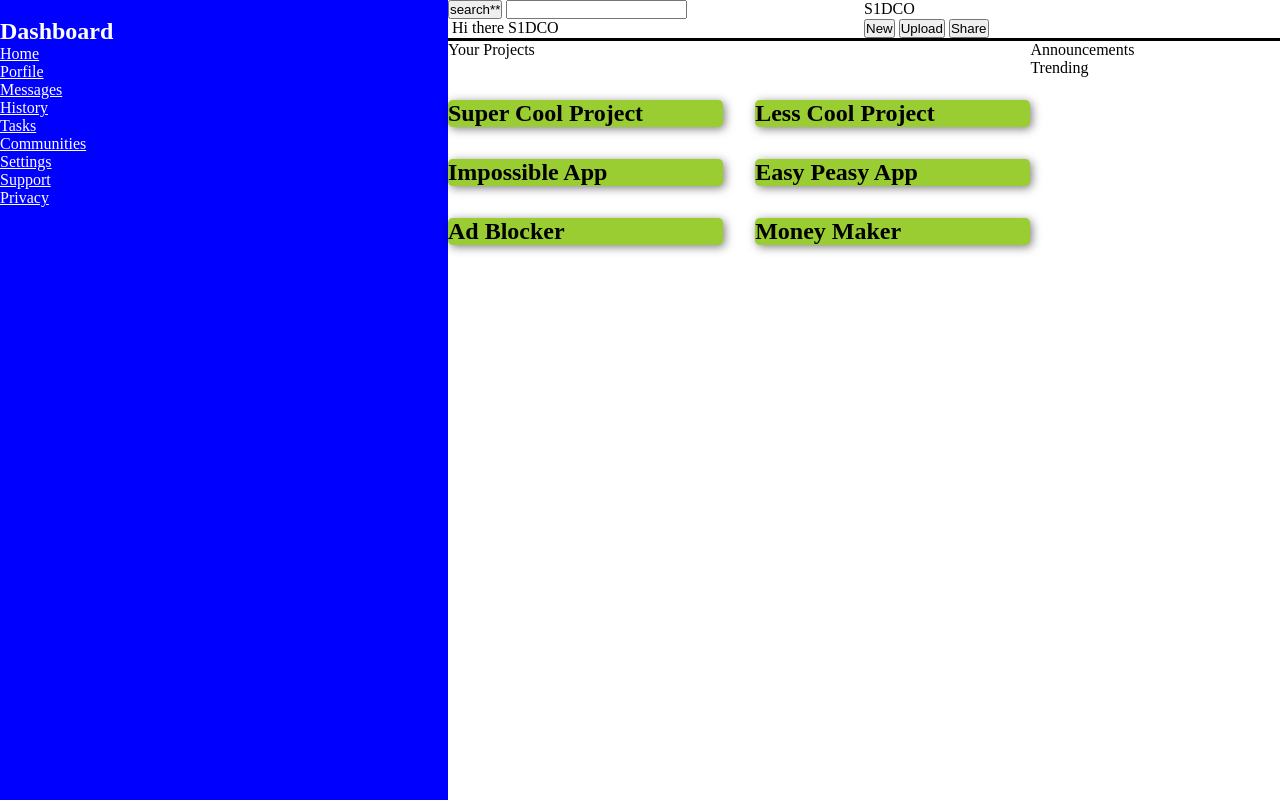
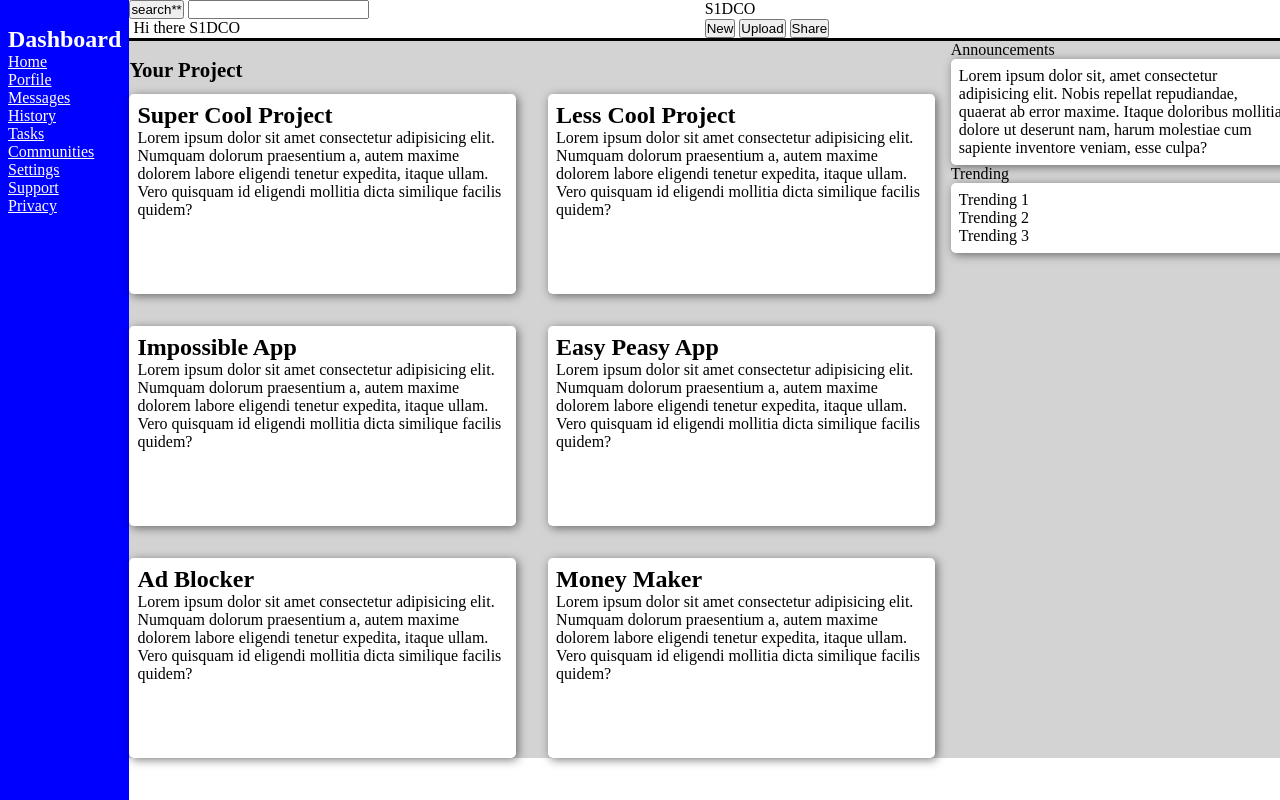
Before and after one commit to symoun/admin-dashboard, a plain HTML site: page index.html in a window 1280 px wide. Drawn offline with Linux system fonts and the light colour scheme; a script that the page names is missing.

Commit message:
added some layout

```diff
--- a/index.html
+++ b/index.html
@@ -55,19 +55,75 @@
       </header>
       <main>
         <div class="grid-project-container">
-          <span>Your Projects</span>
-          <div class="grid-project-item"><h2>Super Cool Project</h2></div>
-          <div class="grid-project-item"><h2>Less Cool Project</h2></div>
-          <div class="grid-project-item"><h2>Impossible App</h2></div>
-          <div class="grid-project-item"><h2>Easy Peasy App</h2></div>
-          <div class="grid-project-item"><h2>Ad Blocker</h2></div>
-          <div class="grid-project-item"><h2>Money Maker</h2></div>
+          <div class="grid-project-item">
+            <h2>Super Cool Project</h2>
+            <p>
+              Lorem ipsum dolor sit amet consectetur adipisicing elit. Numquam
+              dolorum praesentium a, autem maxime dolorem labore eligendi
+              tenetur expedita, itaque ullam. Vero quisquam id eligendi mollitia
+              dicta similique facilis quidem?
+            </p>
+          </div>
+          <div class="grid-project-item">
+            <h2>Less Cool Project</h2>
+            <p>
+              Lorem ipsum dolor sit amet consectetur adipisicing elit. Numquam
+              dolorum praesentium a, autem maxime dolorem labore eligendi
+              tenetur expedita, itaque ullam. Vero quisquam id eligendi mollitia
+              dicta similique facilis quidem?
+            </p>
+          </div>
+          <div class="grid-project-item">
+            <h2>Impossible App</h2>
+            <p>
+              Lorem ipsum dolor sit amet consectetur adipisicing elit. Numquam
+              dolorum praesentium a, autem maxime dolorem labore eligendi
+              tenetur expedita, itaque ullam. Vero quisquam id eligendi mollitia
+              dicta similique facilis quidem?
+            </p>
+          </div>
+          <div class="grid-project-item">
+            <h2>Easy Peasy App</h2>
+            <p>
+              Lorem ipsum dolor sit amet consectetur adipisicing elit. Numquam
+              dolorum praesentium a, autem maxime dolorem labore eligendi
+              tenetur expedita, itaque ullam. Vero quisquam id eligendi mollitia
+              dicta similique facilis quidem?
+            </p>
+          </div>
+          <div class="grid-project-item">
+            <h2>Ad Blocker</h2>
+            <p>
+              Lorem ipsum dolor sit amet consectetur adipisicing elit. Numquam
+              dolorum praesentium a, autem maxime dolorem labore eligendi
+              tenetur expedita, itaque ullam. Vero quisquam id eligendi mollitia
+              dicta similique facilis quidem?
+            </p>
+          </div>
+          <div class="grid-project-item">
+            <h2>Money Maker</h2>
+            <p>
+              Lorem ipsum dolor sit amet consectetur adipisicing elit. Numquam
+              dolorum praesentium a, autem maxime dolorem labore eligendi
+              tenetur expedita, itaque ullam. Vero quisquam id eligendi mollitia
+              dicta similique facilis quidem?
+            </p>
+          </div>
         </div>
         <div class="grid-AT-container">
           <span>Announcements</span>
-          <div class="grid-announcement"></div>
+          <div class="grid-announcement">
+            Lorem ipsum dolor sit, amet consectetur adipisicing elit. Nobis
+            repellat repudiandae, quaerat ab error maxime. Itaque doloribus
+            mollitia dolore ut deserunt nam, harum molestiae cum sapiente
+            inventore veniam, esse culpa?
+          </div>
           <span>Trending</span>
-          <div class="grid-trending"></div>
+          <div class="grid-trending">
+            <div>Trending 1</div>
+            <div>Trending 2</div>
+            <div>Trending 3</div>
+          </div>
         </div>
       </main>
       <footer></footer>
--- a/script.js
+++ /dev/null
@@ -1,4 +0,0 @@
-function gridProjectSize(size) {
-  const gridItem = document.createElement("div");
-  for (let i = 0; i < size; i++) {}
-}
--- a/style.css
+++ b/style.css
@@ -3,23 +3,31 @@
   margin: 0px;
   box-sizing: border-box;
 }
+
 body {
   height: 100vh;
   display: flex;
 }
 
+/*Side Bar*/
 aside.sidebar {
-  flex: 1 1 35%;
+  flex: 1 1 auto;
+  min-width: min-content;
+  padding: 0.5em;
   background-color: blue;
   color: white;
 }
+
 aside a {
   color: white;
 }
+
 div.non-sidebar-content {
-  flex: 1 1 65%;
+  flex: 1 1 auto;
+  min-width: min-content;
 }
 
+/*Top Part*/
 header {
   border-bottom: 3px solid black;
   box-shadow: black;
@@ -32,25 +40,41 @@ header {
 main {
   display: grid;
   grid-template-columns: 70% 30%;
+  background-color: lightgray;
+  gap: 1em;
 }
 
+.grid-project-item,
+.grid-announcement,
+.grid-trending {
+  padding: 0.5em;
+  box-shadow: 2px 2px 10px rgb(0, 0, 0, 0.5);
+  border-radius: 0.3em;
+  background-color: white;
+}
+
+/*Project*/
 .grid-project-container {
   display: grid;
   grid-gap: 2em;
   grid-template-columns: repeat(2, 1fr);
-  grid-template-rows: repeat(3, 1fr);
+  grid-template-rows: 1.3em repeat(2, 1fr);
 }
-.grid-project-container > span {
-  grid-area: 1/1/2/3;
+
+.grid-project-container::before {
+  content: "Your Project";
+  grid-column: 1 / span 2;
+  padding-top: 0.8em;
+  margin-bottom: -2em;
+  font-weight: bold;
+  font-size: 1.3em;
 }
 
 .grid-project-item {
-  border-radius: 0.3em;
-  box-shadow: 2px 2px 10px rgb(0, 0, 0, 0.5);
-}
-.grid-project-item {
-  background-color: yellowgreen;
+  min-width: 200px;
+  min-height: 200px;
 }
 
+/*Announcement and Trending*/
 .grid-AT-container {
 }
```
